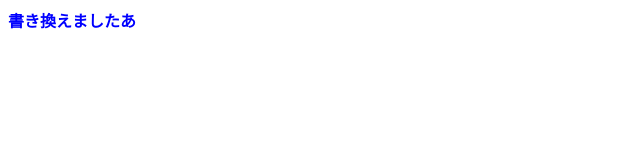
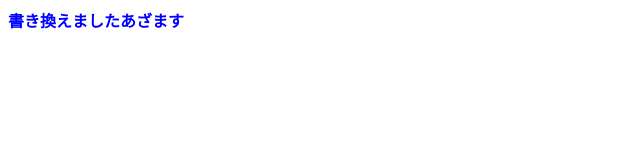
Before and after one commit to 251205010-glitch/20260511-git, a plain HTML site: page index.html in a window 1280 px wide. Shown: the full height of the page, 0-640 px from the left. Drawn offline with Linux system fonts and the light colour scheme.

Commit message:
Update index.html

```diff
--- a/index.html
+++ b/index.html
@@ -5,6 +5,6 @@
     <title>タイトル</title>
   </head>
   <body>
-   <strong style="color:blue"> 書き換えましたあ</strong>
+   <strong style="color:blue"> 書き換えましたあざます</strong>
  　</body>
 </html>
```
